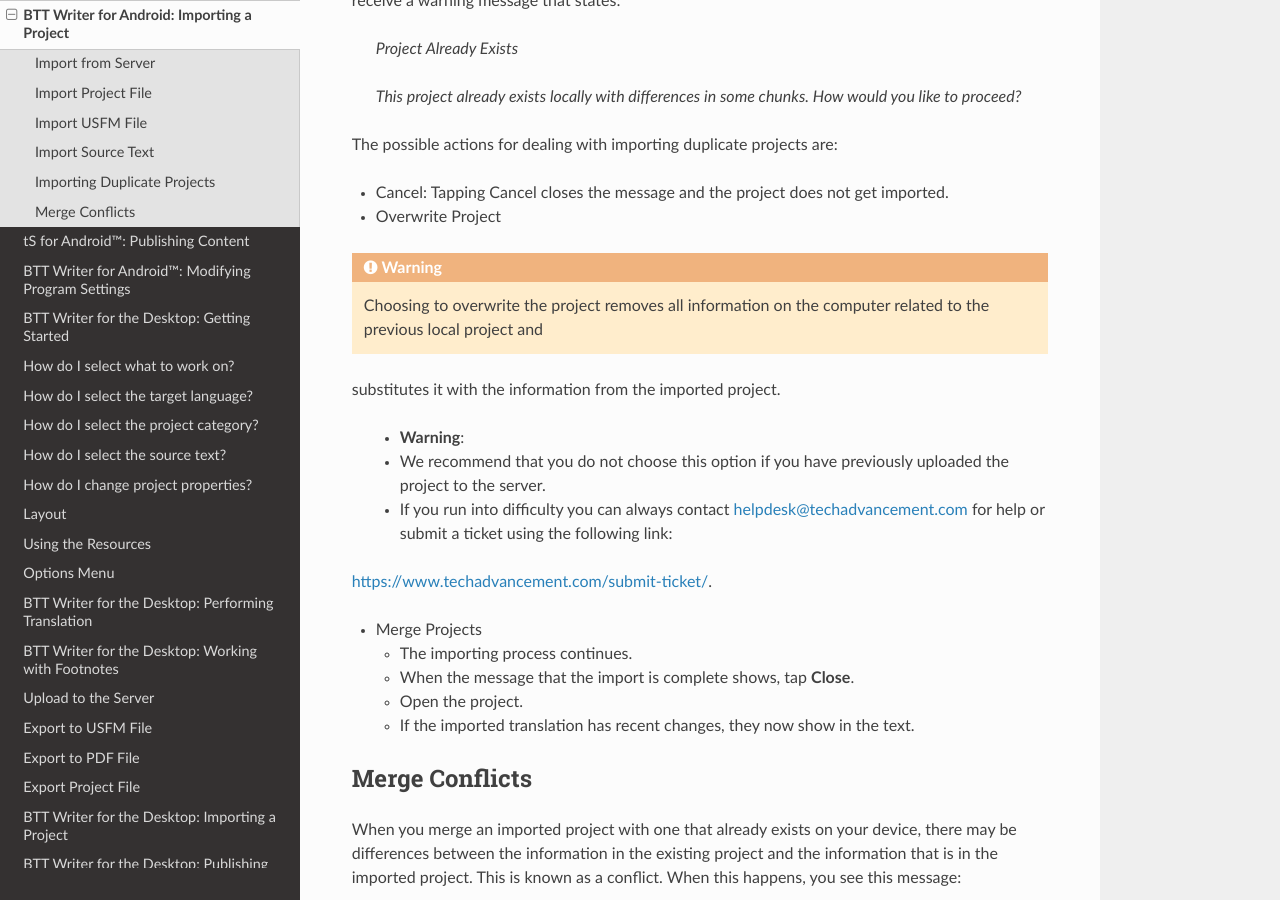
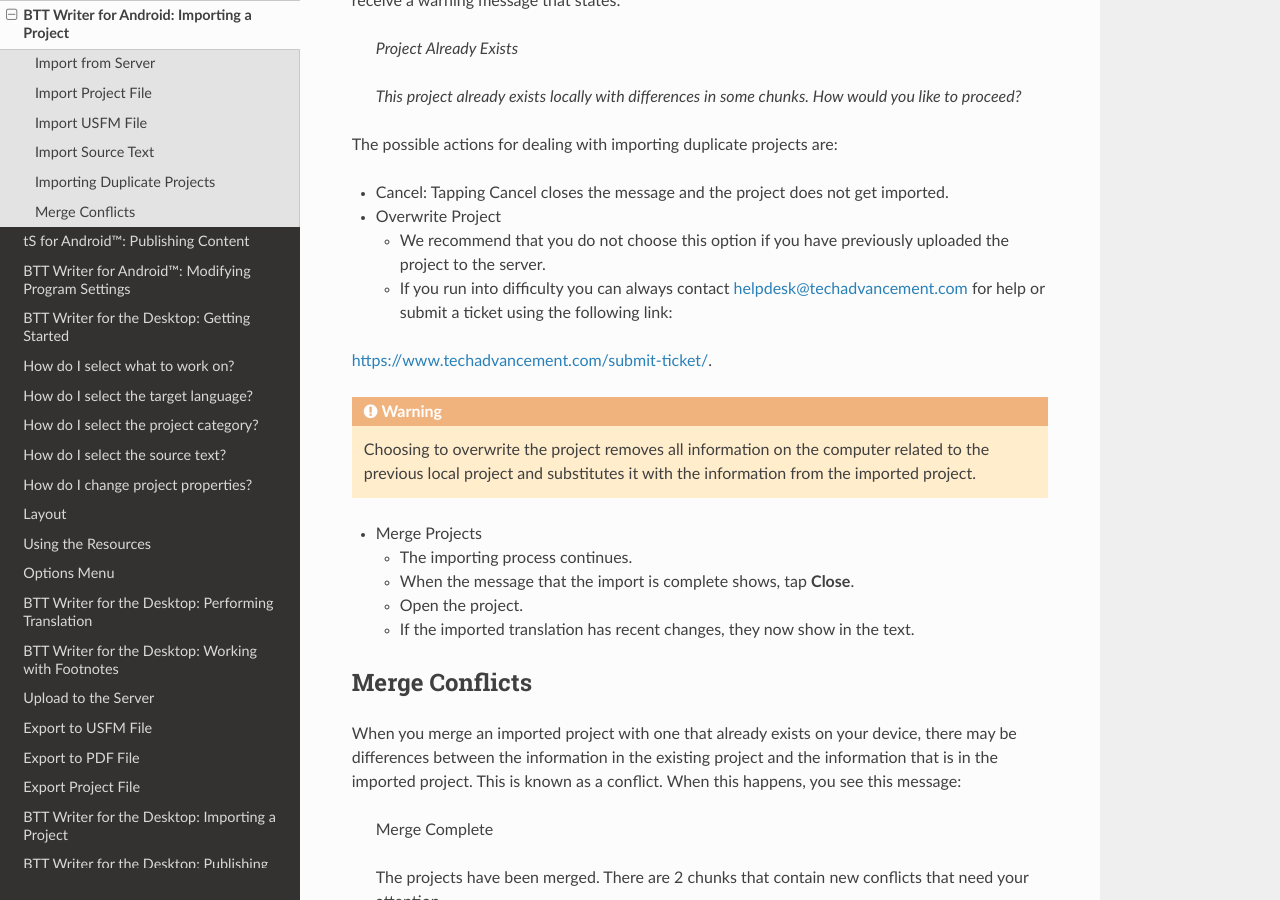
Before and after one commit to mondele/btt-writer-docs, a Sphinx documentation site: the page built from docs/tImport.rst, in a window 1280 px wide and 900 px high, scrolled down 2688 px. Built offline with Sphinx 7.4.7 and the Read the Docs theme 2.0.0, drawn with Linux system fonts in a browser that asks for light colours; pages that are not in the unit, such as notebooks, are missing from menus.

Commit message:
Update tImport.rst

```diff
--- a/docs/tImport.rst
+++ b/docs/tImport.rst
@@ -123,15 +123,12 @@
 
 * Overwrite Project
 
-.. warning:: Choosing to overwrite the project removes all information on the computer related to the previous local project and
-substitutes it with the information from the imported project.
-
-  * **Warning**:
-
   * We recommend that you do not choose this option if you have previously uploaded the project to the server.
 
   * If you run into difficulty you can always contact helpdesk@techadvancement.com for help or submit a ticket using the following link:
 `<https://www.techadvancement.com/submit-ticket/>`_.
+
+.. warning:: Choosing to overwrite the project removes all information on the computer related to the previous local project and substitutes it with the information from the imported project.
 
 * Merge Projects
 
```
